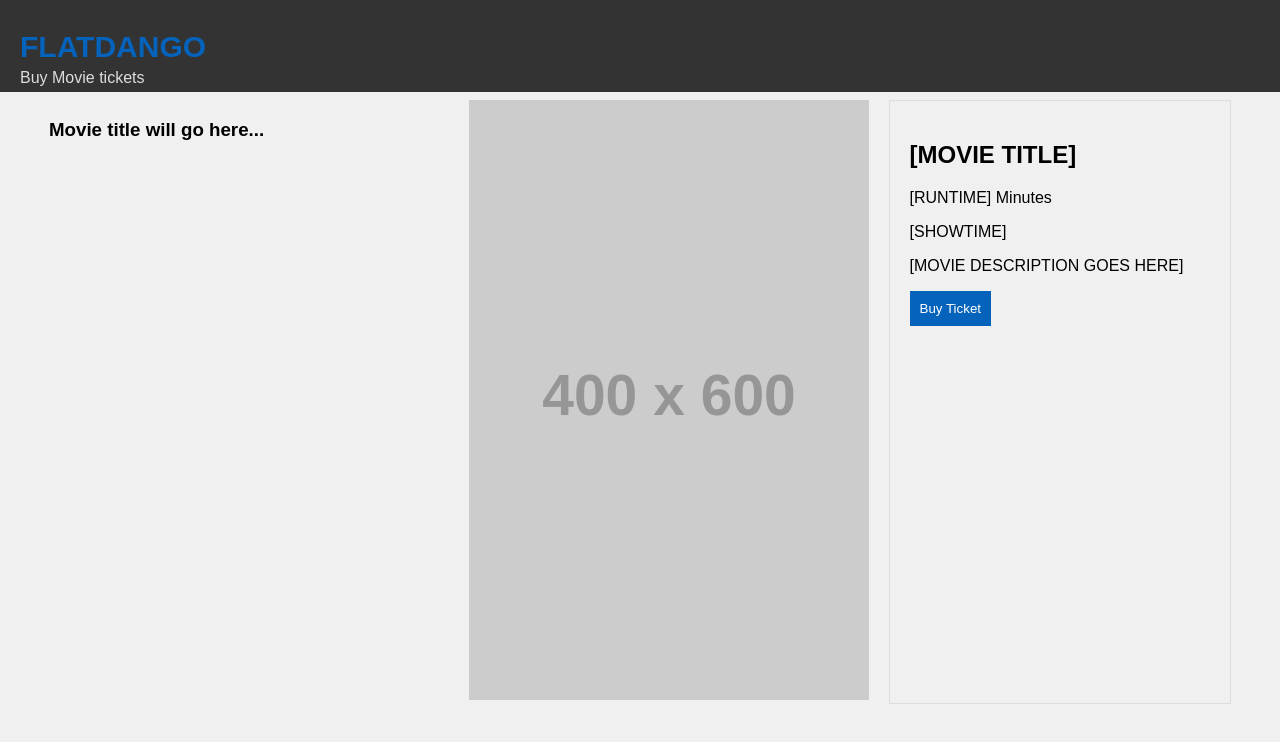
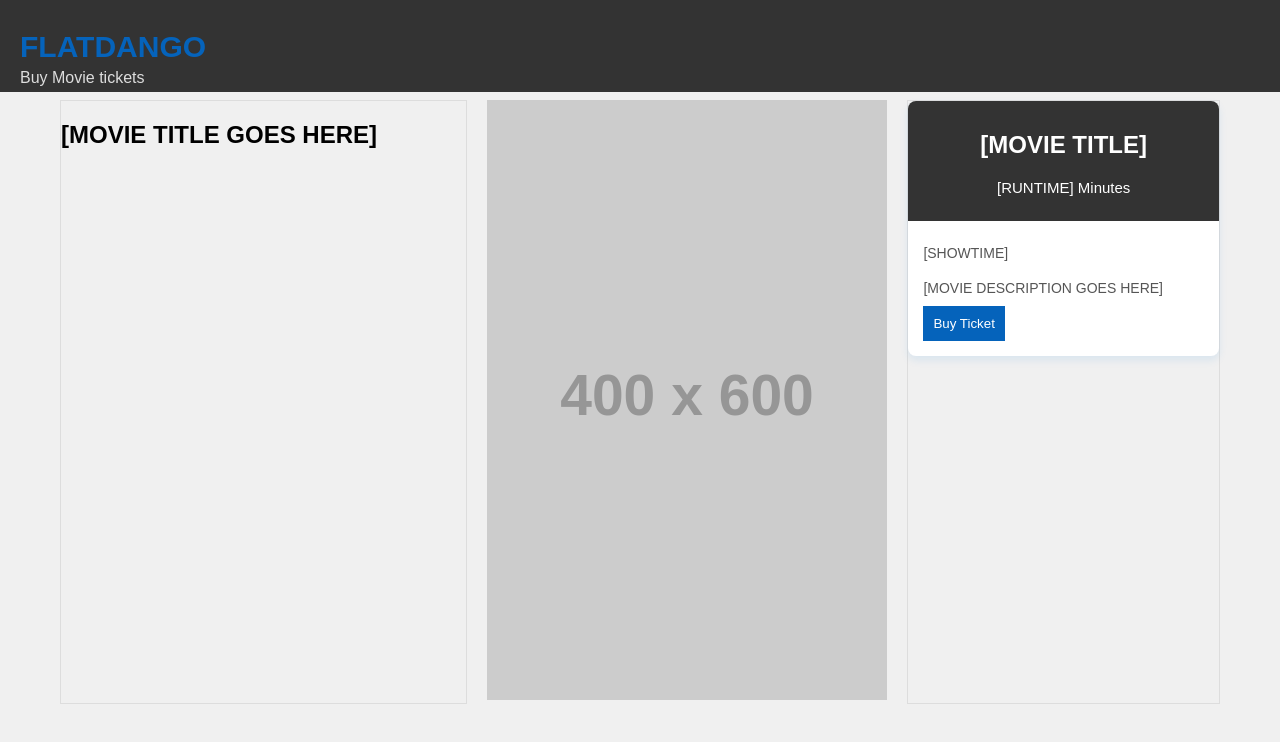
Before and after one commit to tinamanga/flatdango.project, a plain HTML site: page index.html in a window 1280 px wide. Drawn offline with Linux system fonts and the light colour scheme; no server answers; placeholder pictures from the web are drawn by us.

Commit message:
Added Movie details card

```diff
--- a/db.json
+++ b/db.json
@@ -56,7 +56,7 @@
       "runtime": "104",
       "capacity": 30,
       "showtime": "07:00PM",
-      "tickets_sold": 20,
+      "tickets_sold": 21,
       "description": "A series of murders in Michigan lead an American secret agent to Amsterdam, where he uncovers a plot to imperil the world with a potent new drug.",
       "poster": "https://www.gstatic.com/tv/thumb/v22vodart/93417/p93417_v_v8_aa.jpg",
       "showing_id": "12"
--- a/index.html
+++ b/index.html
@@ -18,7 +18,7 @@
       <!-- Left side: Movie list -->
 
       <ul id="films">
-        <h3>Movie title will go here...</h3>
+        <h2>[MOVIE TITLE GOES HERE]</h2>
         <!-- Movies will be dynamically added here -->
       </ul>
 
@@ -33,13 +33,21 @@
 
 
       <div id="movie-details">
+        <div class="card">
+          <div class="card-header">
+            <h2 id="movie-title">[MOVIE TITLE]</h2>
+            <p style="font-size: 15px;" id="movie-runtime">[RUNTIME] Minutes</p>
+          </div>
+          <div class="card-body">
+            <p id="movie-showtime">[SHOWTIME]</p>
+            <p id="movie-description">[MOVIE DESCRIPTION GOES HERE]</p>
+            <button id="buy-ticket" class="buyticket">Buy Ticket</button>
+            <p id="available-tickets"></p>
+          </div>
+        </div>
 
-        <h2 id="movie-title">[MOVIE TITLE]</h2>
-        <p id="movie-runtime">[RUNTIME] Minutes</p>
-        <p id="movie-showtime">[SHOWTIME]</p>
-        <p id="movie-description">[MOVIE DESCRIPTION GOES HERE]</p>
-        <button id="buy-ticket" class="buyticket">Buy Ticket</button>
-        <p id="available-tickets"></p>
+
+
       </div>
     </div>
     <script src="app.js"></script>
--- a/style.css
+++ b/style.css
@@ -23,9 +23,6 @@ main {
   width: 100%;
 }
 
-#movie-details {
-  width: 60%;
-}
 
 #movie-img img {
   width: 400px;
@@ -91,12 +88,12 @@ button:disabled {
   min-width: 300px;
   padding: 0;
   margin: 0;
+  border: 1px solid #ddd;
 }
 
 /* Right */
 #movie-details {
   width: 400px;  /* Take up 45% of the width */
-  padding: 20px;
   border: 1px solid #ddd;  /* Optional: Add a border for clarity */
 }
 
@@ -141,3 +138,44 @@ button:disabled {
 .top-nav .headline{
   padding-left: 20px;
 }
+
+
+
+
+/* Movie details card */
+
+/* Card Container Styling */
+.card {
+  width: 100%;
+  border-radius: 8px;
+  box-shadow: 0 4px 8px rgba(14, 131, 226, 0.1);
+  background-color: white;
+  overflow: hidden; /* Ensure content doesn't spill outside */
+
+}
+
+
+/* Card Header (Title) Styling */
+.card-header {
+  background-color: #333;
+  padding: 10px;
+  color: white;
+  text-align: center;
+}
+
+.card-title {
+  font-size: 20px;
+  font-weight: bold;
+}
+
+/* Card Body Styling */
+.card-body {
+  padding: 15px;
+  font-size: 14px;
+  color: #555;
+}
+
+.card-body p {
+  margin: 0;
+  line-height: 2.5;
+}
```
